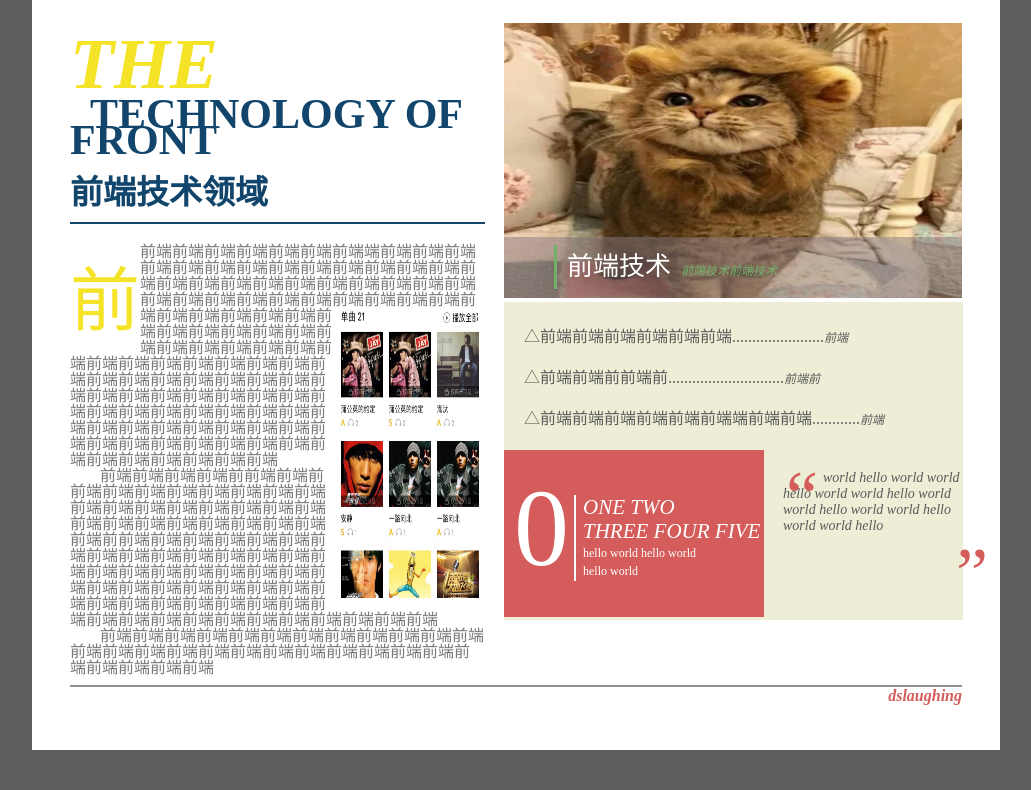
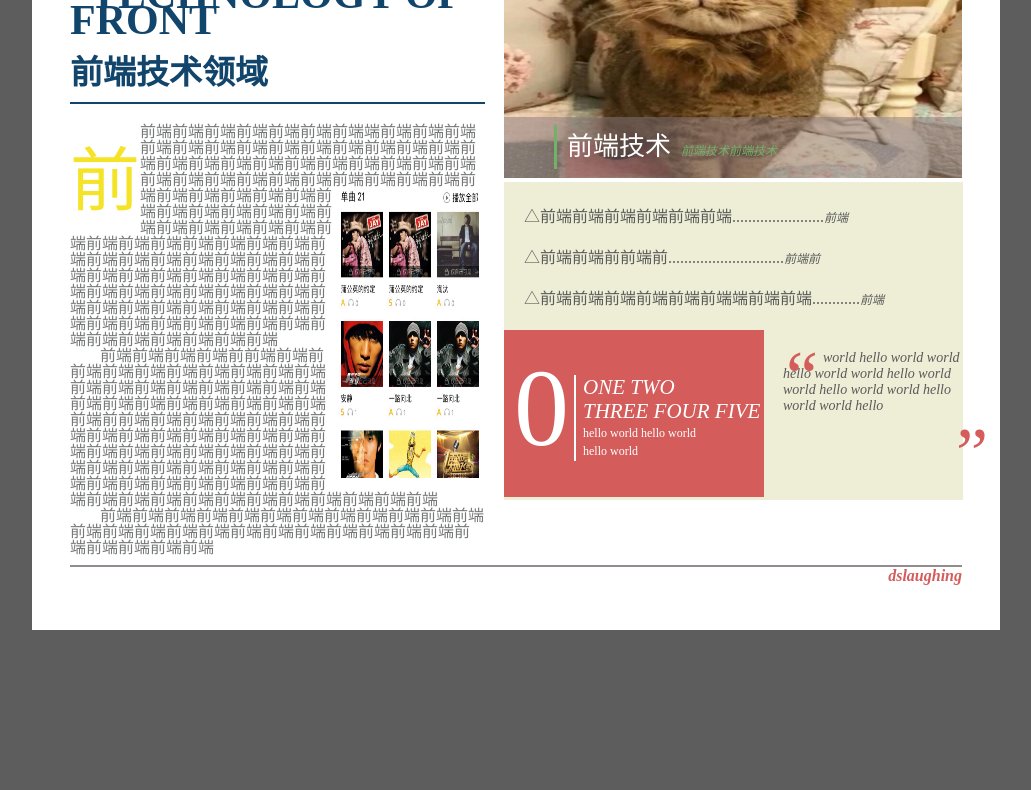
Before and after one commit to dslaughing/16-ife, a plain HTML site: page 16 学院/html 06/index.html in a window 1280 px wide. Shown: the part 756-1546 px from the top of the page, without its empty margins (188-1219 px from the left). Drawn offline with Linux system fonts and the light colour scheme.

Commit message:
Update 06.css

```diff
--- a/16 学院/html 06/css/06.css
+++ b/16 学院/html 06/css/06.css
@@ -10,19 +10,10 @@ body{
 	width:968px;
 	height:1386px;
 	position:absolute;
-	top:50%;
 	left:50%;
 	background:white;
     margin-left:-420px;
-	margin-top:-280px;
-	/*width:980px;
-	height:980px;
-	position:absolute;
-	top:50%;
-	left:50%;
-	margin-left:-490px;
-	margin-top:-490px;
-	background:white;*/
+
 }
 /*顶部*/
 #header{
@@ -196,7 +187,6 @@ body{
 	color:#11456b;
 	margin-left:20px;
 	line-height:16px;
-/*	line-height:16px;*/
 }
 #tl3{
 	font-size:33px;
@@ -354,14 +344,6 @@ body{
 	bottom:135px;
 	z-index:2;
 }
-/*#quote2{
-	float:right;
-}
-#quote1{
-	float:left;
-	margin-left:-30px;
-	margin-top:20px;
-}*/
 /*footer*/
 #footer{
 
```
